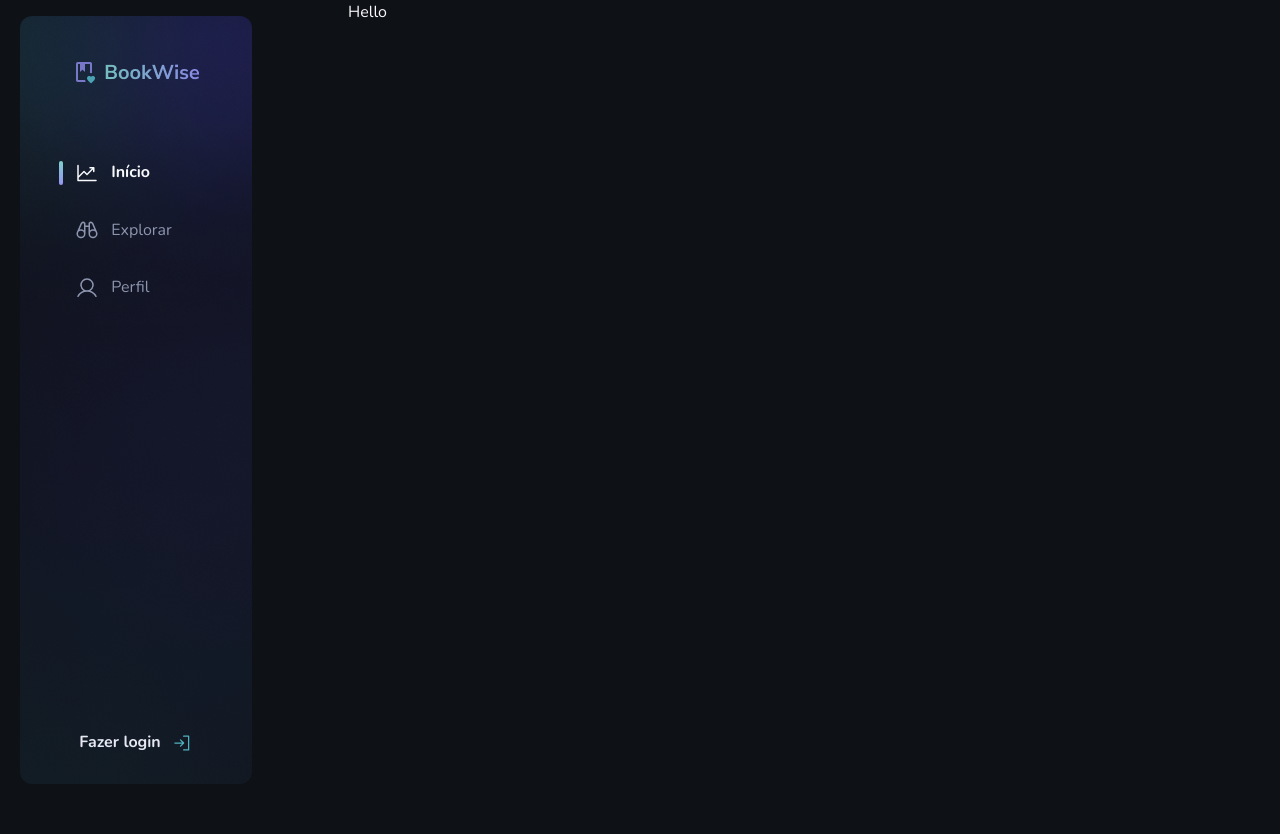
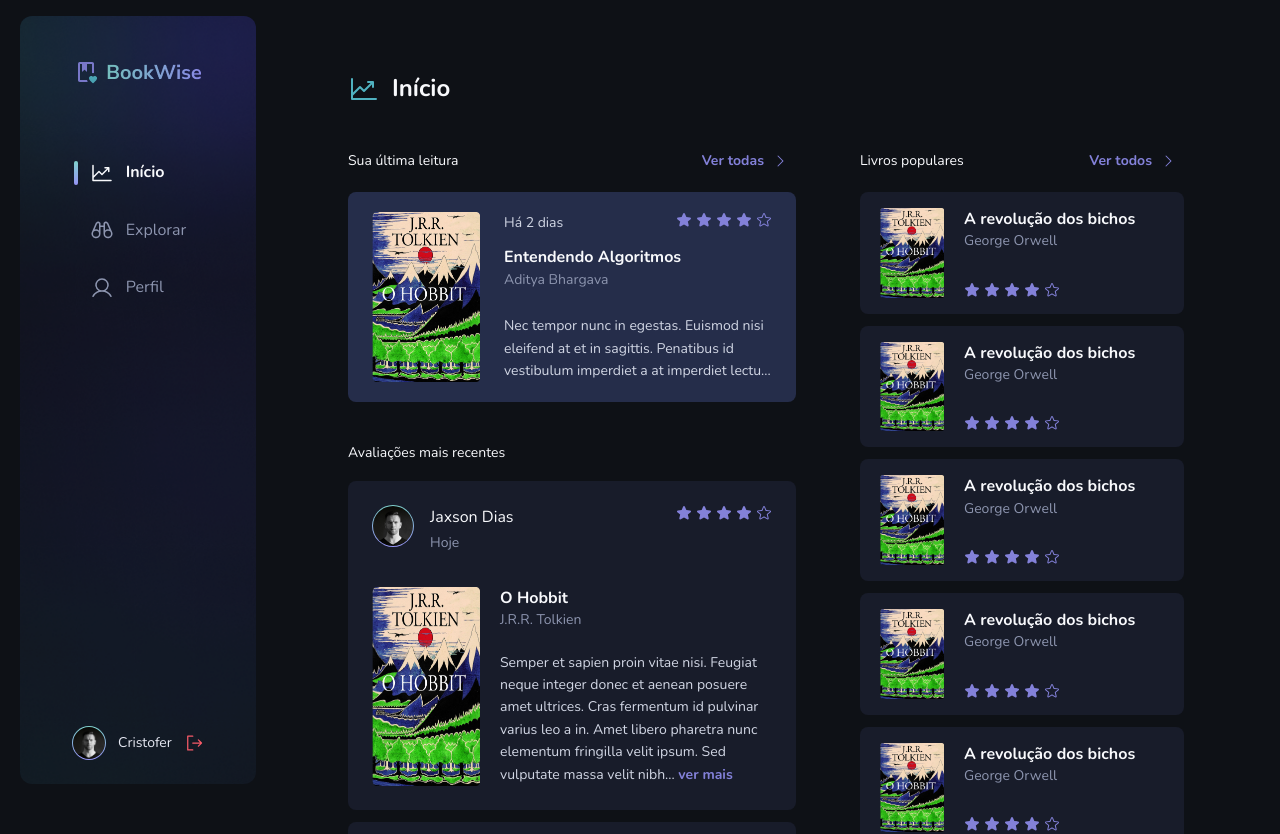
Before and after one commit to mateussantanasilva/BookWise, a Next.js app: page /panel in a window 1280 px wide. Shown: the top 834 px of the page. Before the commit the page ends 800 px from the top, so only its background shows below. Built offline with nearby package versions, Linux system fonts and the light colour scheme.

Commit message:
💄feat: Página inicial do painel

```diff
--- /dev/null
+++ b/src/app/panel/components/LastReadCard.tsx
@@ -0,0 +1,53 @@
+import Image from 'next/image'
+import { RatingStars } from '@/components/RatingStars'
+import { CaretRight } from '@phosphor-icons/react'
+
+import BookExampleImage from 'public/images/books/o-hobbit.png'
+
+export function LastReadCard() {
+  return (
+    <section className="mb-10">
+      <header className="mb-4 flex items-center justify-between">
+        <h3 className="text-sm font-normal leading-base text-gray-100">
+          Sua última leitura
+        </h3>
+
+        <div className="mx-2 my-1 flex items-center gap-2 text-purple-100">
+          <span className="text-sm font-bold leading-base">Ver todas</span>
+          <CaretRight size="1rem" />
+        </div>
+      </header>
+
+      <article className="flex gap-6 rounded-lg bg-gray-600 px-6 py-5 transition-shadow hover:ring-2 hover:ring-gray-500">
+        <Image
+          src={BookExampleImage}
+          alt="Capa do livro O Hobbit"
+          width={108}
+        />
+
+        <div>
+          <div className="mb-3 flex justify-between">
+            <span className="text-sm leading-base text-gray-300">
+              Há 2 dias
+            </span>
+
+            <RatingStars rating={4} />
+          </div>
+
+          <strong className="block leading-short text-gray-100">
+            Entendendo Algoritmos
+          </strong>
+
+          <span className="mb-6 block text-sm leading-base text-gray-400">
+            Aditya Bhargava
+          </span>
+
+          <p className="text-sm leading-base text-gray-300">
+            Nec tempor nunc in egestas. Euismod nisi eleifend at et in sagittis.
+            Penatibus id vestibulum imperdiet a at imperdiet lectu...
+          </p>
+        </div>
+      </article>
+    </section>
+  )
+}
--- /dev/null
+++ b/src/app/panel/components/PublicReviewPost.tsx
@@ -0,0 +1,51 @@
+import Image from 'next/image'
+import { RatingStars } from '@/components/RatingStars'
+import { Avatar } from '@/components/Avatar'
+
+import AvatarExampleImage from 'public/images/avatar-example.png'
+import BookExampleImage from 'public/images/books/o-hobbit.png'
+
+export function PublicReviewPost() {
+  return (
+    <article className="rounded-lg bg-gray-700 p-6">
+      <header className="mb-8 flex justify-between">
+        <div className="flex gap-4">
+          <Avatar src={AvatarExampleImage} alt="Foto de perfil" />
+
+          <div>
+            <p className="leading-base text-gray-100">Jaxson Dias</p>
+            <span className="text-sm leading-base text-gray-400">Hoje</span>
+          </div>
+        </div>
+
+        <RatingStars rating={4} />
+      </header>
+
+      <div className="flex gap-5">
+        <Image
+          src={BookExampleImage}
+          alt="Capa do livro O Hobbit"
+          width={108}
+        />
+
+        <div>
+          <strong className="block leading-short text-gray-100">
+            O Hobbit
+          </strong>
+
+          <span className="mb-5 block text-sm leading-base text-gray-400">
+            J.R.R. Tolkien
+          </span>
+
+          <p className="text-sm leading-base text-gray-300">
+            Semper et sapien proin vitae nisi. Feugiat neque integer donec et
+            aenean posuere amet ultrices. Cras fermentum id pulvinar varius leo
+            a in. Amet libero pharetra nunc elementum fringilla velit ipsum. Sed
+            vulputate massa velit nibh...{' '}
+            <span className="font-bold text-purple-100">ver mais</span>
+          </p>
+        </div>
+      </div>
+    </article>
+  )
+}
--- a/src/app/panel/page.tsx
+++ b/src/app/panel/page.tsx
@@ -1,3 +1,62 @@
+'use client'
+
+import { SimpleBookCard } from '@/components/SimpleBookCard'
+import { PublicReviewPost } from './components/PublicReviewPost'
+import { LastReadCard } from './components/LastReadCard'
+import { CaretRight, ChartLineUp } from '@phosphor-icons/react'
+
 export default function Panel() {
-  return <h1>Hello</h1>
+  return (
+    <>
+      <header className="mb-10 flex items-center gap-3 pt-[4.5rem]">
+        <ChartLineUp size="2rem" className="text-green-100" />
+        <h1 className="text-2xl font-bold leading-short text-gray-100">
+          Início
+        </h1>
+      </header>
+
+      <div className="grid-cols-panel mb-4 grid gap-16">
+        <div>
+          <LastReadCard />
+
+          <section>
+            <header className="mb-4">
+              <h3 className="text-sm font-normal leading-base text-gray-100">
+                Avaliações mais recentes
+              </h3>
+            </header>
+
+            <div className="space-y-3">
+              <PublicReviewPost />
+              <PublicReviewPost />
+              <PublicReviewPost />
+              <PublicReviewPost />
+              <PublicReviewPost />
+            </div>
+          </section>
+        </div>
+
+        <aside className="mr-24">
+          <header className="mb-4 flex items-center justify-between">
+            <h3 className="text-sm font-normal leading-base text-gray-100">
+              Livros populares
+            </h3>
+
+            <div className="mx-2 my-1 flex items-center gap-2 text-purple-100">
+              <span className="text-sm font-bold leading-base">Ver todos</span>
+              <CaretRight size="1rem" />
+            </div>
+          </header>
+
+          <div className="space-y-3">
+            <SimpleBookCard />
+            <SimpleBookCard />
+            <SimpleBookCard />
+            <SimpleBookCard />
+            <SimpleBookCard />
+          </div>
+        </aside>
+      </div>
+    </>
+  )
 }
--- /dev/null
+++ b/src/components/Avatar.tsx
@@ -0,0 +1,21 @@
+import Image from 'next/image'
+import { ComponentProps } from 'react'
+
+type AvatarProps = ComponentProps<typeof Image> & {
+  size?: 32 | 40 | 72
+}
+
+export function Avatar({ size = 40, ...props }: AvatarProps) {
+  return (
+    <div className="h-fit w-fit rounded-full bg-gradient-vertical p-[1px]">
+      <Image
+        {...props}
+        src={props.src}
+        alt={props.alt}
+        width={size}
+        height={size}
+        className="rounded-full"
+      />
+    </div>
+  )
+}
--- /dev/null
+++ b/src/components/RatingStars.tsx
@@ -0,0 +1,27 @@
+import { Star } from '@phosphor-icons/react'
+
+interface RatingStarsProps {
+  rating: number
+  size?: '1rem' | '1.25rem' | '1.75rem'
+}
+
+export function RatingStars({ rating, size = '1rem' }: RatingStarsProps) {
+  return (
+    <div className="flex gap-1">
+      {Array.from({ length: 5 }).map((_, index) => {
+        const starStyle = index + 1 <= rating ? 'fill' : 'regular'
+
+        return (
+          <Star
+            key={`star-${index}`}
+            size={size}
+            weight={starStyle}
+            className="text-purple-100"
+          />
+        )
+      })}
+    </div>
+
+    // 16, 20, 28
+  )
+}
--- /dev/null
+++ b/src/components/SessionControlLink.tsx
@@ -0,0 +1,34 @@
+import Link from 'next/link'
+import { Avatar } from './Avatar'
+import { SignIn, SignOut } from '@phosphor-icons/react'
+
+import AvatarExampleImage from 'public/images/avatar-example.png'
+
+export function SessionControlLink() {
+  return (
+    <>
+      {/* <Link
+        href="/"
+        className="group m-1 flex items-center gap-3 font-bold leading-base text-gray-200 transition-colors hover:text-gray-100"
+      >
+        Fazer login
+        <SignIn
+          size="1.25rem"
+          className="text-green-100 transition-colors group-hover:text-gray-100"
+        />
+      </Link> */}
+
+      <Link
+        href="/"
+        className="group flex items-center gap-3 text-sm leading-base text-gray-200 transition-colors hover:text-gray-100"
+      >
+        <Avatar src={AvatarExampleImage} alt="Foto de perfil" size={32} />
+        Cristofer
+        <SignOut
+          size="1.25rem"
+          className="text-red-500 transition-colors group-hover:text-red-600"
+        />
+      </Link>
+    </>
+  )
+}
--- a/src/components/Sidebar.tsx
+++ b/src/components/Sidebar.tsx
@@ -1,15 +1,15 @@
 'use client'
 
 import Image from 'next/image'
-import Link from 'next/link'
 import { SidebarLink } from './SidebarLink'
-import { Binoculars, ChartLineUp, SignIn, User } from '@phosphor-icons/react'
+import { Binoculars, ChartLineUp, User } from '@phosphor-icons/react'
 
 import LogoImage from 'public/images/logo.png'
+import { SessionControlLink } from './SessionControlLink'
 
 export function Sidebar() {
   return (
-    <aside className="h-aside bg-aside fixed mx-5 my-4 flex flex-col items-center rounded-xl bg-no-repeat px-[3.25rem] pb-6 pt-10">
+    <aside className="fixed mx-5 my-4 flex h-aside flex-col items-center rounded-xl bg-aside bg-cover bg-no-repeat px-[3.25rem] pb-6 pt-10">
       <Image
         src={LogoImage}
         alt="Logo do BookWise com um livro ao lado"
@@ -17,7 +17,7 @@ export function Sidebar() {
         priority
       />
 
-      <nav className="mt-16 flex h-full flex-col justify-between">
+      <nav className="mt-16 flex h-full flex-col items-center justify-between">
         <div className="flex flex-col gap-4 leading-base text-gray-400">
           <SidebarLink href="/panel" icon={ChartLineUp} content="Início" />
 
@@ -30,16 +30,7 @@ export function Sidebar() {
           <SidebarLink href="/panel/profile" icon={User} content="Perfil" />
         </div>
 
-        <Link
-          href="/"
-          className="text group m-1 flex items-center gap-3 font-bold leading-base text-gray-200 transition-colors hover:text-gray-100"
-        >
-          Fazer login
-          <SignIn
-            size="1.25rem"
-            className="text-green-100 transition-colors group-hover:text-gray-100"
-          />
-        </Link>
+        <SessionControlLink />
       </nav>
     </aside>
   )
--- /dev/null
+++ b/src/components/SimpleBookCard.tsx
@@ -0,0 +1,29 @@
+import Image from 'next/image'
+import { RatingStars } from './RatingStars'
+
+import BookExampleImage from 'public/images/books/o-hobbit.png'
+
+export function SimpleBookCard() {
+  return (
+    <article className="flex gap-5 rounded-lg bg-gray-700 px-5 py-4 transition-shadow hover:ring-2 hover:ring-gray-600">
+      <Image
+        src={BookExampleImage}
+        alt="Capa do livro A revolução dos bichos"
+        width={64}
+      />
+
+      <div className="flex flex-col justify-between">
+        <div>
+          <strong className="block leading-short text-gray-100">
+            A revolução dos bichos
+          </strong>
+          <span className="block text-sm leading-base text-gray-400">
+            George Orwell
+          </span>
+        </div>
+
+        <RatingStars rating={4} />
+      </div>
+    </article>
+  )
+}
--- a/tailwind.config.ts
+++ b/tailwind.config.ts
@@ -22,6 +22,10 @@ const config: Config = {
       colors: {
         white: '#FFFFFF',
         black: '#000000',
+
+        red: {
+          500: '#F75A68',
+        },
 
         green: {
           100: '#50B2C0',
@@ -53,6 +57,8 @@ const config: Config = {
       gridTemplateColumns: {
         login: 'min-content, 1fr',
         aside: '17rem, 1fr',
+        panel: '1fr, 26.25rem',
+        profile: '1fr, 25.25rem',
       },
 
       backgroundImage: {
```
Also changed, not shown: public/images/avatar-example.png (added).
